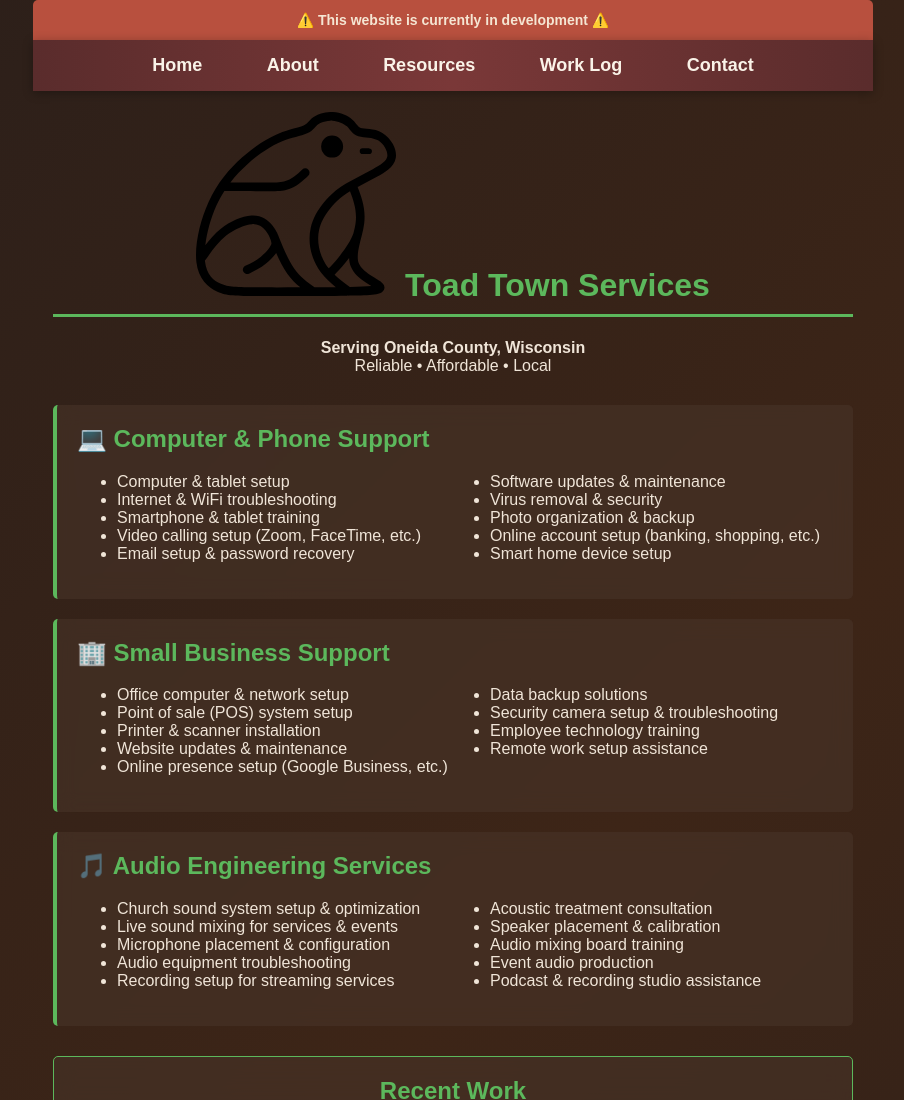
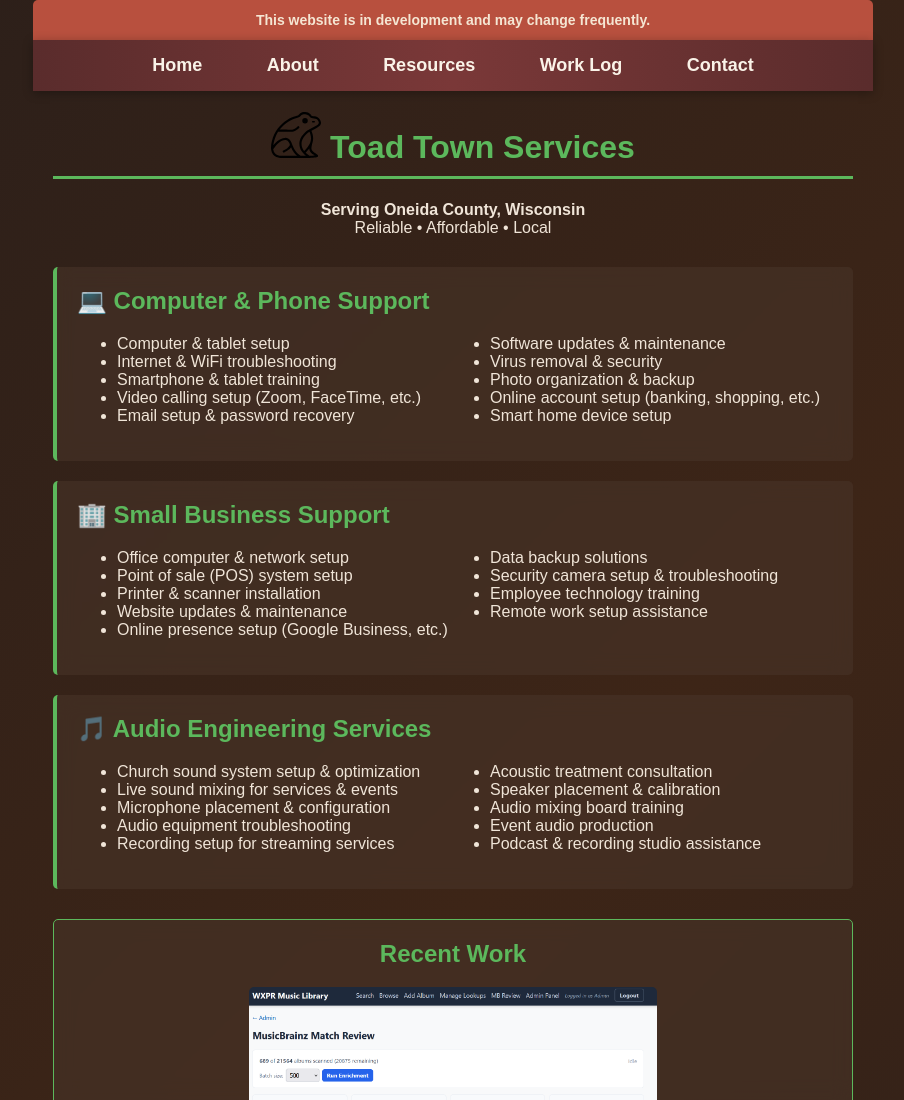
Before and after one commit to nickfish03/tts, an Eleventy site: page index.njk in a window 1280 px wide. Shown: the top 1100 px of the page, without its empty margins (187-1091 px from the left). Built offline with nearby package versions, Linux system fonts and the light colour scheme; Eleventy itself is replaced by a stand-in of ours; files that its build step writes are made by us from their sources.

Commit message:
adjust logo

```diff
--- a/index.njk
+++ b/index.njk
@@ -152,8 +152,9 @@ permalink: /index.html
             font-weight: bold;
         }
         .logo {
-            width: 200px;
+            width: 50px;
             height: auto;
+            color: #5cb85c;
         }
         @media (max-width: 600px) {
             nav a { margin: 0 15px; font-size: 16px; }
@@ -162,7 +163,7 @@ permalink: /index.html
     </style>
 </head>
 <body>
-    <div class="dev-banner">⚠️ This website is currently in development ⚠️</div>
+    <div class="dev-banner">This website is in development and may change frequently.</div>
 
     <nav>
         <a href="index.html">Home</a>
```
